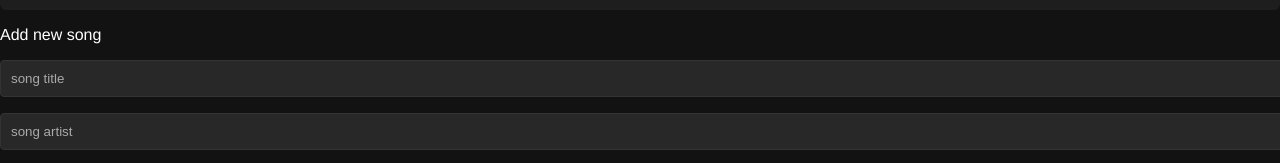
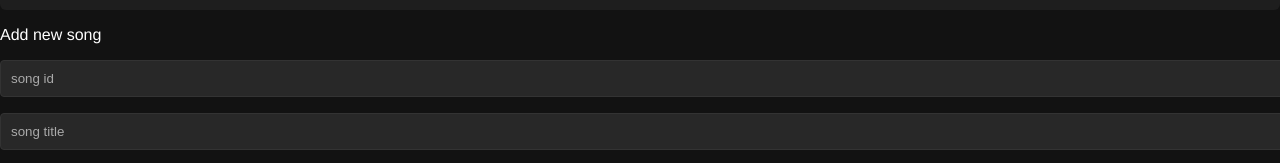
Before and after one commit to magser110/angularProjectMay22, an Angular app in the folder angular-project/: page / in a window 1280 px wide. Shown: the part 693-856 px from the top of the page. Built offline with nearby package versions, Linux system fonts and the light colour scheme.

Commit message:
update works!!! :D but super buddy :/

```diff
--- a/angular-project/src/app/core/models/song.model.ts
+++ b/angular-project/src/app/core/models/song.model.ts
@@ -1,5 +1,6 @@
 //song inferface
 export interface Song {
+  id: number;
   title: string;
   artist: string;
   album: string;
--- a/angular-project/src/app/core/services/song.service.ts
+++ b/angular-project/src/app/core/services/song.service.ts
@@ -19,12 +19,14 @@ songToEdit = signal<Song | null>(null)
     // just reading the songs i already have existing
   }
 
-  addSong(t: string, art: string, alb: string, g: string, y: number){
-    this.songs.update(s => [...s, {title: t, artist: art, album: alb, genre: g, year: y}]);
+  addSong(id: number, t: string, art: string, alb: string, g: string, y: number){
+    this.songs.update(s => [...s, {id: id, title: t, artist: art, album: alb, genre: g, year: y}]);
     //s is song and i am updating the Songs list to include new song
   }
 
-  updateSong(){
+  updateSong(newId: number, t: string, art: string, alb: string, g: string, y: number){
+    this.songs.update(songList => songList.map(s => s.id === newId ? {... s, title: t, artist: art, album: alb, genre: g, year: y} : s));
+    // this.songs.update(s.find(this.songs.id) )
 //songs.update(s.find(song.id === s.id)) song<= when you change anything inside the find method it live updates the originalarry
 //s.title === the new enetered titleit should update the array
     //.find!! instead of map
@@ -36,6 +38,5 @@ songToEdit = signal<Song | null>(null)
   removeSong(songName: string){
     this.songs.update(songList => songList.filter(s => s.title !== songName));
     //songList is the entire song list/array, s is the individual song in the filter method
-
   }
 }
--- a/angular-project/src/app/data/data.ts
+++ b/angular-project/src/app/data/data.ts
@@ -1,5 +1,6 @@
 export default [
   {
+    id: 1,
     title: 'Lovers In a Past',
     artist: 'Calvin Harris',
     album: 'Lovers In A Past Life (Remixes)',
@@ -7,6 +8,7 @@ export default [
     year: 2024
   },
   {
+    id: 2,
     title: 'VeLDÁ',
     artist: 'Bad Bunny, Omar Courtz, Dei V',
     album: 'DeBÍ TiRAR MáS FOToS',
@@ -14,6 +16,7 @@ export default [
     year: 2025
   },
   {
+    id: 3,
     title: 'Closer',
     artist: 'RM, Paul Blanco, Mahalia',
     album: 'Indigo',
@@ -21,6 +24,7 @@ export default [
     year: 2022
   },
   {
+    id: 4,
     title: 'Alors on danse',
     artist: 'Stromae',
     album: 'Cheese',
@@ -28,6 +32,7 @@ export default [
     year: 2010
   },
   {
+    id: 5,
     title: '＊~アスタリスク~',
     artist: 'ORANGE RANGE',
     album: '＊~アスタリスク~',
--- a/angular-project/src/app/features/song-form/song-form.component.html
+++ b/angular-project/src/app/features/song-form/song-form.component.html
@@ -1,10 +1,32 @@
-
 @if(!isEditing()){
 <p>Add new song</p>
 } @else {
 <p>Edit song</p>
 }
-<form #songForm (ngSubmit)="songFormHandler(titleInput.value, artistInput.value, albumInput.value, genreInput.value, +yearInput.value)">
+<form
+  #songForm
+  (ngSubmit)="
+    songFormHandler(
+      +idInput.value,
+      titleInput.value,
+      artistInput.value,
+      albumInput.value,
+      genreInput.value,
+      +yearInput.value
+    )
+  "
+>
+  <div class="song-form-group">
+    <input
+      name="id"
+      type="number"
+      #idInput
+      placeholder="song id"
+      [value]="isEditing() ? songToEdit()?.id : ''"
+      required
+    />
+  </div>
+
   <div class="song-form-group">
     <input
       name="title"
@@ -15,47 +37,56 @@
       required
     />
   </div>
+
   <div class="song-form-group">
     <input
       name="artist"
       type="text"
       #artistInput
       placeholder="song artist"
+      [value]="isEditing() ? songToEdit()?.artist : ''"
       required
     />
   </div>
+
   <div class="song-form-group">
     <input
       name="album"
       type="text"
       #albumInput
       placeholder="song album"
+      [value]="isEditing() ? songToEdit()?.album : ''"
       required
     />
   </div>
+
   <div class="song-form-group">
     <input
       name="genre"
       type="text"
       #genreInput
       placeholder="song genre"
+      [value]="isEditing() ? songToEdit()?.genre : ''"
       required
     />
   </div>
+
   <div class="song-form-group">
     <input
       name="year"
       type="number"
       #yearInput
       placeholder="song year"
+      [value]="isEditing() ? songToEdit()?.year : ''"
       required
     />
   </div>
+
   <button class="button-add" type="submit">
-@if(!isEditing()) {
-Add Song
-} @else {Edit Song}
+    @if(!isEditing()) { Add Song } @else {Edit Song}
   </button>
 
-<button class="button-clear" type="button" (click)="resetSongFormHandler()">reset</button>
+  <button class="button-clear" type="button" (click)="resetSongFormHandler()">
+    reset
+  </button>
 </form>
--- a/angular-project/src/app/features/song-form/song-form.component.ts
+++ b/angular-project/src/app/features/song-form/song-form.component.ts
@@ -29,12 +29,12 @@ songToEdit = this.songService.songToEdit
     console.log('ngAfterViewInit called: form element available');
   }
 
-  songFormHandler(t: string, art: string, alb: string, g: string, y: number) {
+  songFormHandler(id: number, t: string, art: string, alb: string, g: string, y: number) {
     if (!this.isEditing()) {
-      this.songService.addSong(t, art, alb, g, y);
+      this.songService.addSong(id, t, art, alb, g, y);
       console.log(t, art, alb, g, y);
     } else {
-      this.songService.updateSong(t, art, alb, g, y); //id songToEdit.id
+      this.songService.updateSong(id, t, art, alb, g, y); //id songToEdit.id
     }
 
     this.resetSongFormHandler();
```
Lines whose indentation alone changed are shown as unchanged.
